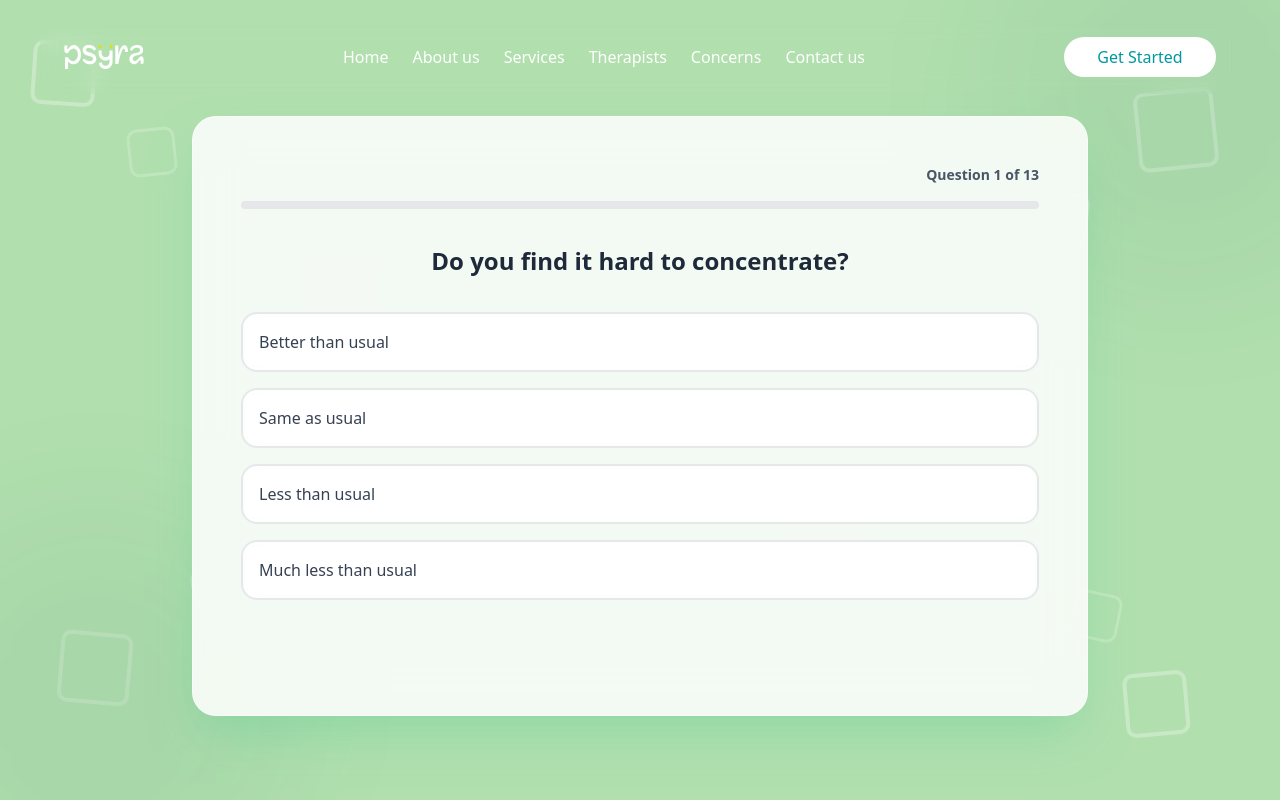
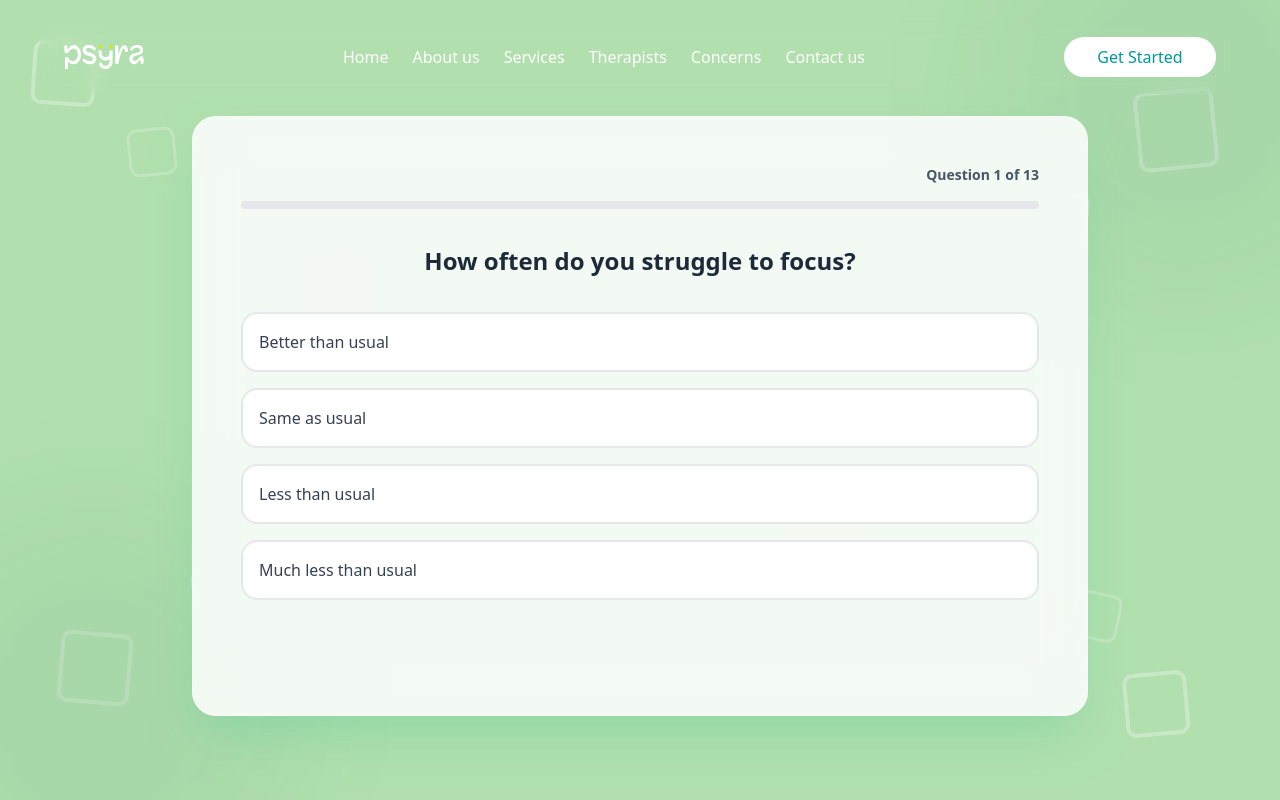
Before and after one commit to Sahal-Palayat/psyra-web, a Next.js app: page /how-is-mind in a window 1280 px wide. Shown: the top 800 px of the page. Built offline with nearby package versions, Linux system fonts and the light colour scheme.

Commit message:
updated assessment questions

```diff
--- a/src/components/Survey/data/survey-questions.ts
+++ b/src/components/Survey/data/survey-questions.ts
@@ -293,7 +293,7 @@ export const basicQuestions: SurveyQuestion[] = [
 export const howIsMindQues: SurveyQuestion[] = [
   {
     id: "q1",
-    question: "Do you find it hard to concentrate?",
+    question: "How often do you struggle to focus?",
     options: [
       "Better than usual",
       "Same as usual",
@@ -304,7 +304,7 @@ export const howIsMindQues: SurveyQuestion[] = [
   },
   {
     id: "q2",
-    question: "is it hard for you to fall asleep?",
+    question: "Do you find it difficult to fall asleep?",
     options: [
       "Not at all",
       "No more than usual",
```
